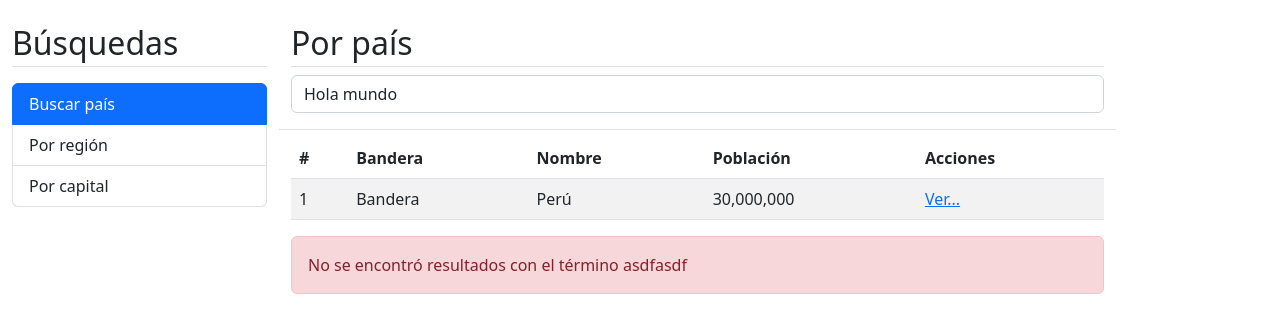
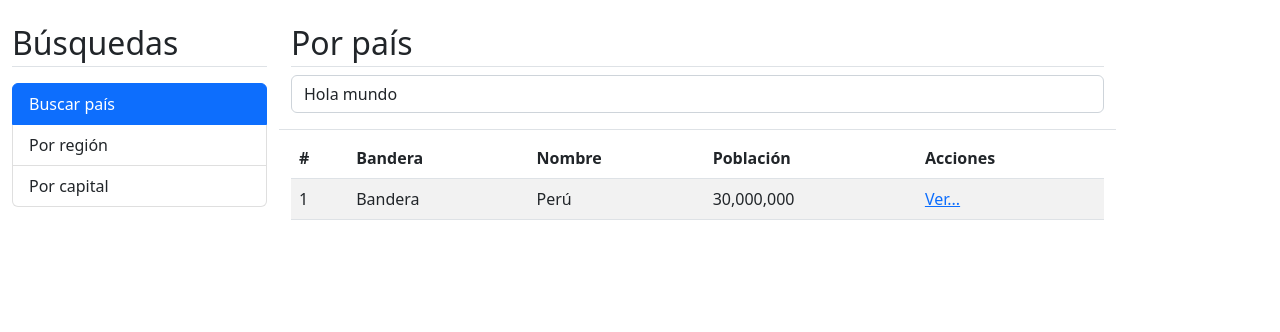
Before and after one commit to magadiflo/angular-paises-app, an Angular app: page / in a window 1280 px wide. Shown: the top 332 px of the page. Built offline with nearby package versions, Linux system fonts and the light colour scheme.

Commit message:
Manejor de errores

```diff
--- a/src/app/pais/pages/por-pais/por-pais.component.html
+++ b/src/app/pais/pages/por-pais/por-pais.component.html
@@ -6,7 +6,7 @@
         </form>
     </div>
 </div>
-<div class="row">
+<div *ngIf="!hayError" class="row">
     <div class="col">
         <table class="table table-striped">
             <thead>
@@ -30,6 +30,6 @@
         </table>
     </div>
 </div>
-<div class="alert alert-danger">
-    No se encontró resultados con el término asdfasdf
+<div *ngIf="hayError" class="alert alert-danger">
+    No se encontró resultados con <b><i>{{ termino }}</i></b>
 </div>
--- a/src/app/pais/pages/por-pais/por-pais.component.ts
+++ b/src/app/pais/pages/por-pais/por-pais.component.ts
@@ -11,6 +11,7 @@ import { PaisService } from '../../services/pais.service';
 export class PorPaisComponent implements OnInit {
 
   termino: string = 'Hola mundo';
+  hayError: boolean = false;
 
   constructor(private paisService: PaisService) { }
 
@@ -18,10 +19,16 @@ export class PorPaisComponent implements OnInit {
   }
 
   buscar(): void {
-    console.log(this.termino);
+    this.hayError = false;
+
     this.paisService.buscarPais(this.termino)
-      .subscribe(res => {
-        console.log(res);
+      .subscribe({
+        next: res => {
+          console.log(res);
+        },
+        error: err => {
+          this.hayError = true;
+        }
       });
   }
 
```
